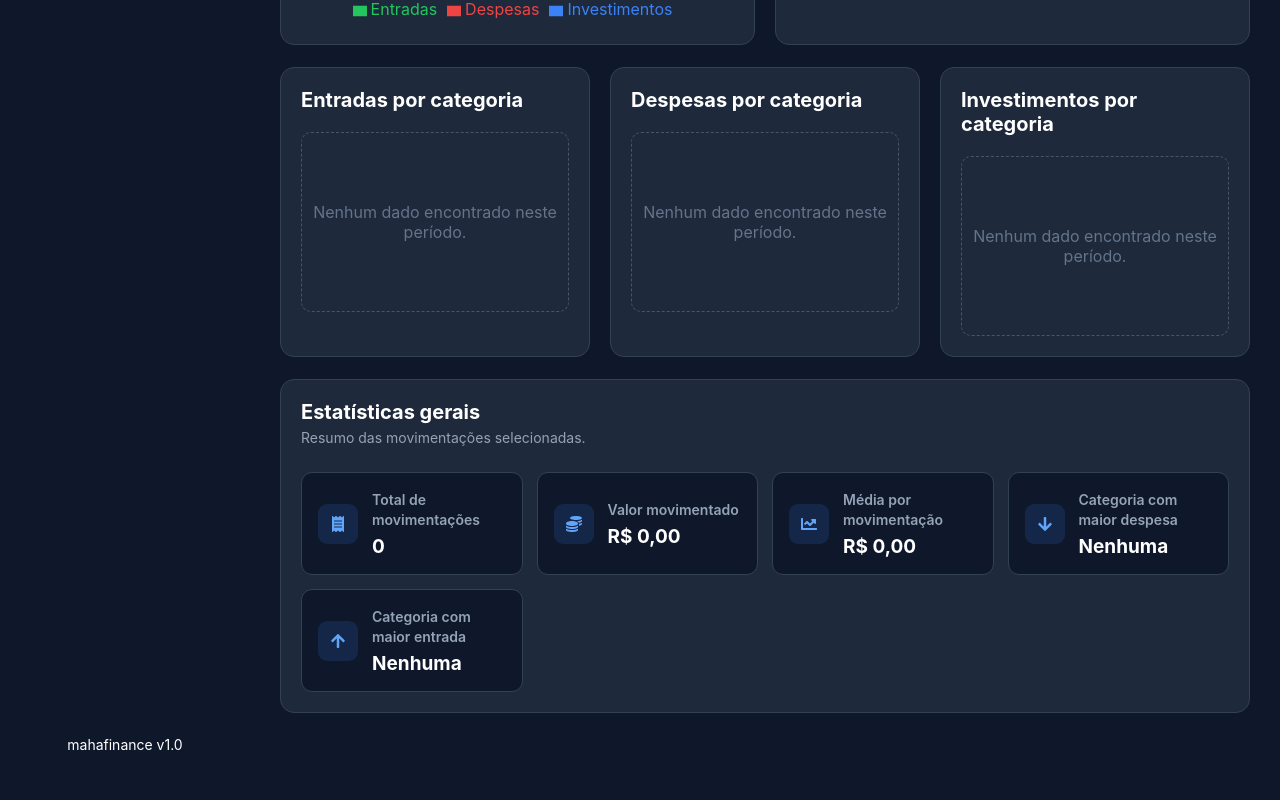
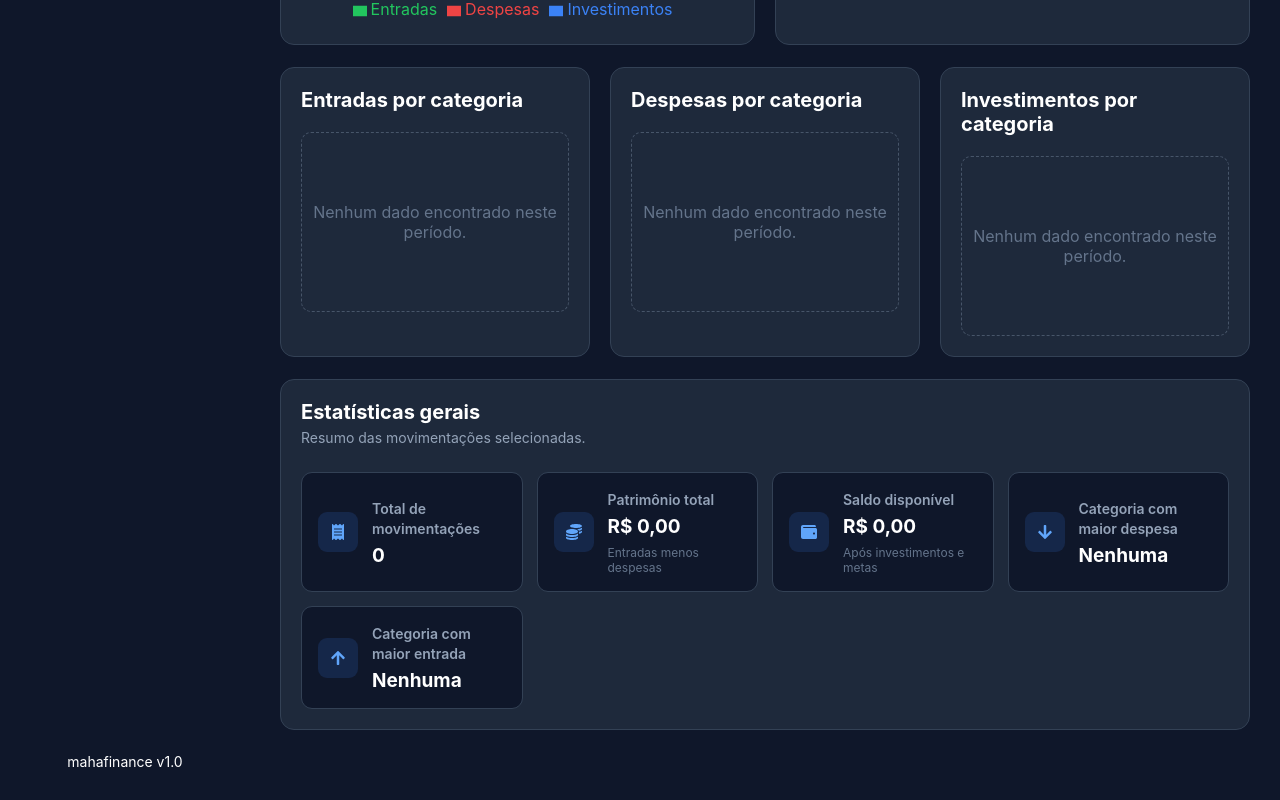
Before and after one commit to ruanpocoyobebes-sketch/financeflow, a React (Vite) app: page /relatorios in a window 1280 px wide. Shown: the part 1150-1950 px from the top of the page. Built offline with nearby package versions, Linux system fonts and the light colour scheme.

Commit message:
Corrige estatísticas dos relatórios

```diff
--- a/src/pages/Relatorios.jsx
+++ b/src/pages/Relatorios.jsx
@@ -201,15 +201,13 @@ function Relatorios() {
     totalInvestimentos -
     totalMetas;
 
-  const valorMovimentado =
-    totalReceitas +
-    totalDespesas +
-    totalInvestimentos;
-
-  const mediaMovimentacoes =
-    transacoesFiltradas.length > 0
-      ? valorMovimentado / transacoesFiltradas.length
-      : 0;
+  /*
+    Patrimônio total: tudo que ainda pertence ao usuário.
+    Investimentos e metas não reduzem o patrimônio, pois apenas
+    representam dinheiro transferido para outro destino.
+  */
+  const patrimonioTotal =
+    totalReceitas - totalDespesas;
 
   function encontrarMaior(lista) {
     if (lista.length === 0) return null;
@@ -706,15 +704,17 @@ function Relatorios() {
           />
 
           <Estatistica
-            titulo="Valor movimentado"
-            valor={formatarMoeda(valorMovimentado)}
+            titulo="Patrimônio total"
+            valor={formatarMoeda(patrimonioTotal)}
+            detalhe="Entradas menos despesas"
             icone={<FaCoins />}
           />
 
           <Estatistica
-            titulo="Média por movimentação"
-            valor={formatarMoeda(mediaMovimentacoes)}
-            icone={<FaChartLine />}
+            titulo="Saldo disponível"
+            valor={formatarMoeda(saldoDisponivel)}
+            detalhe="Após investimentos e metas"
+            icone={<FaWallet />}
           />
 
           <Estatistica
```
